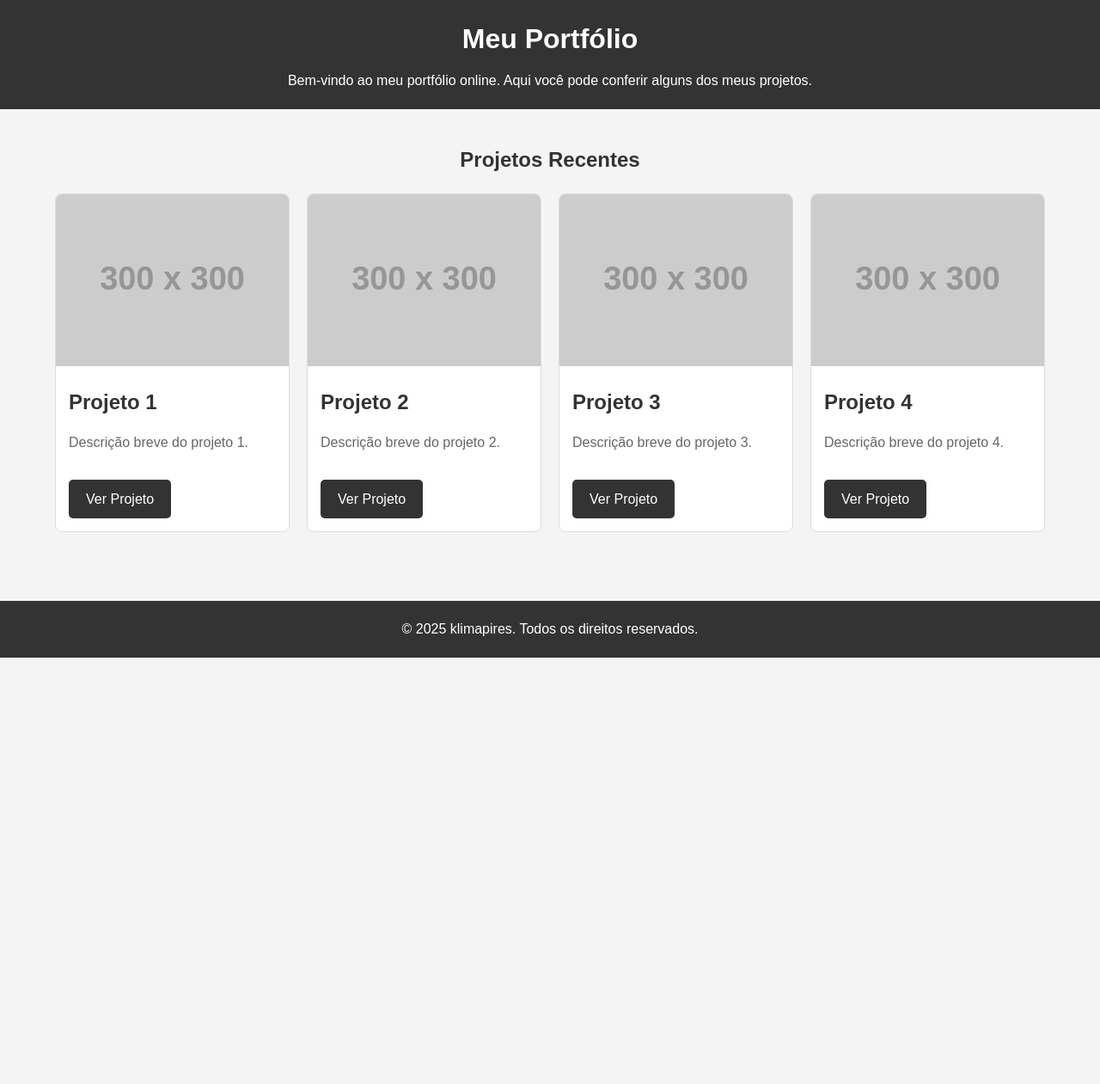
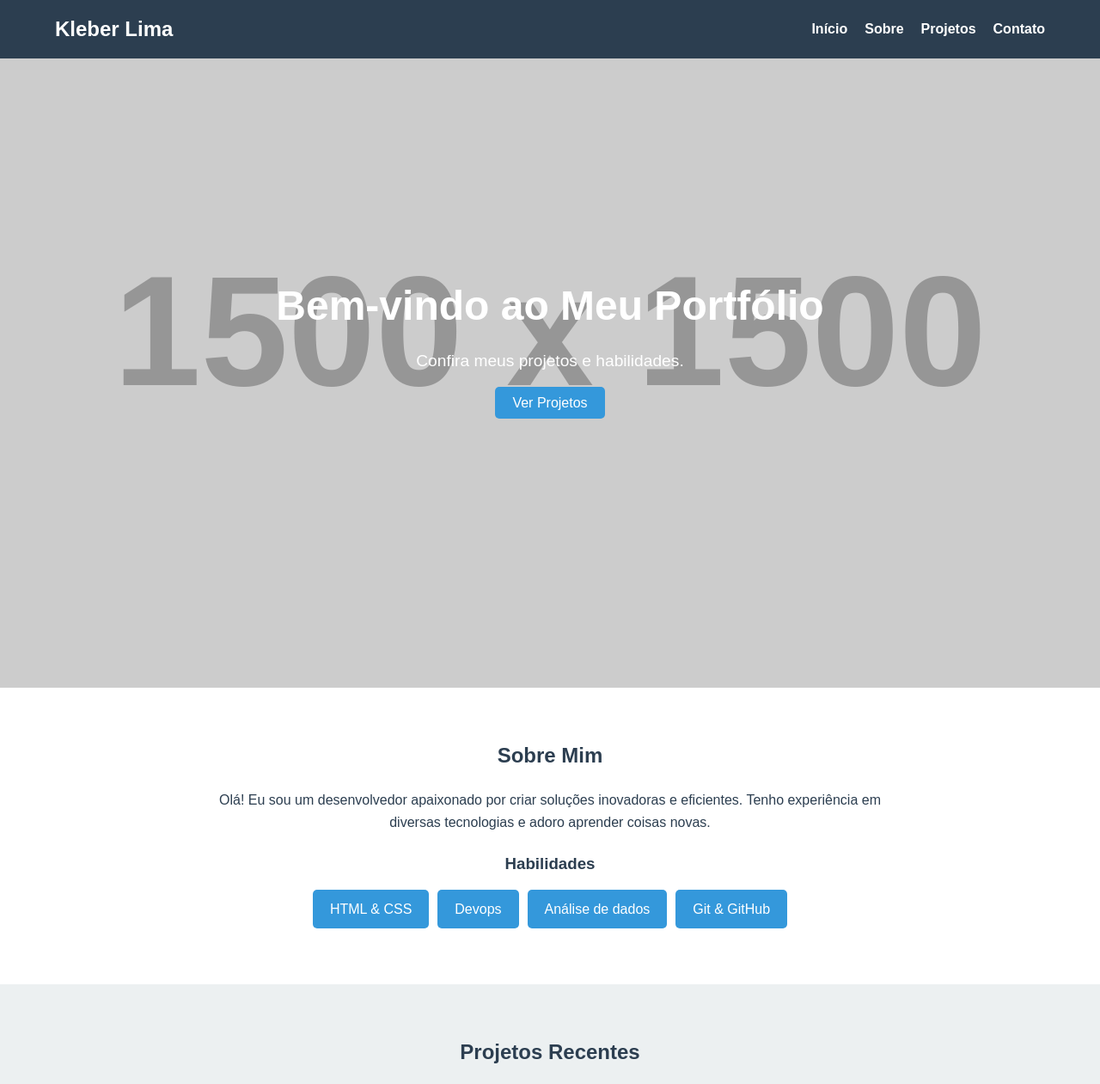
Before and after one commit to klimapires/klimapires, a plain HTML site: page index.html in a window 1280 px wide. Shown: the top 1261 px of the page at 86% size. Before the commit the page ends 800 px from the top, so only its background shows below. Drawn offline with Linux system fonts and the light colour scheme; placeholder pictures from the web are drawn by us.

Commit message:
Melhorando a base do portfolio

```diff
--- a/index.html
+++ b/index.html
@@ -3,18 +3,47 @@
 <head>
     <meta charset="UTF-8">
     <meta name="viewport" content="width=device-width, initial-scale=1.0">
-    <title>Kleber Lima</title>
+    <title>Meu Portfólio</title>
     <link rel="stylesheet" href="styles.css">
 </head>
 <body>
-    <header>
+    <nav id="navbar">
         <div class="container">
-            <h1>Meu Portfólio</h1>
-            <p>Bem-vindo ao meu portfólio online. Aqui você pode conferir alguns dos meus projetos.</p>
+            <h1>Kleber Lima</h1>
+            <ul>
+                <li><a href="#home">Início</a></li>
+                <li><a href="#about">Sobre</a></li>
+                <li><a href="#projects">Projetos</a></li>
+                <li><a href="#contact">Contato</a></li>
+            </ul>
         </div>
-    </header>
+    </nav>
 
-    <section class="projects">
+    <section id="home" class="hero">
+        <div class="container">
+            <h2>Bem-vindo ao Meu Portfólio</h2>
+            <p>Confira meus projetos e habilidades.</p>
+            <a href="#projects" class="btn">Ver Projetos</a>
+        </div>
+    </section>
+
+    <section id="about" class="about">
+        <div class="container">
+            <h2>Sobre Mim</h2>
+            <p>Olá! Eu sou um desenvolvedor apaixonado por criar soluções inovadoras e eficientes. Tenho experiência em diversas tecnologias e adoro aprender coisas novas.</p>
+            <div class="skills">
+                <h3>Habilidades</h3>
+                <ul>
+                    <li>HTML & CSS</li>
+                    <li>Devops</li>
+                    <li>Análise de dados</li>
+                    <li>Git & GitHub</li>
+                </ul>
+            </div>
+        </div>
+    </section>
+
+    <section id="projects" class="projects">
         <div class="container">
             <h2>Projetos Recentes</h2>
             <div class="project-grid">
@@ -46,10 +75,25 @@
         </div>
     </section>
 
+    <section id="contact" class="contact">
+        <div class="container">
+            <h2>Contato</h2>
+            <p>Se você quiser entrar em contato comigo, sinta-se à vontade para enviar uma mensagem.</p>
+            <form action="#" method="post">
+                <input type="text" name="name" placeholder="Seu Nome" required>
+                <input type="email" name="email" placeholder="Seu Email" required>
+                <textarea name="message" placeholder="Sua Mensagem" required></textarea>
+                <button type="submit" class="btn">Enviar Mensagem</button>
+            </form>
+        </div>
+    </section>
+
     <footer>
         <div class="container">
             <p>&copy; 2025 klimapires. Todos os direitos reservados.</p>
         </div>
     </footer>
+
+    <script src="scripts.js"></script>
 </body>
 </html>
--- a/styles.css
+++ b/styles.css
@@ -8,8 +8,8 @@
 body {
     font-family: Arial, sans-serif;
     line-height: 1.6;
-    background-color: #f4f4f4;
-    color: #333;
+    background-color: #ecf0f1;
+    color: #2c3e50;
 }
 
 .container {
@@ -18,24 +18,137 @@ body {
     margin: 0 auto;
 }
 
-header {
-    background: #333;
-    color: #fff;
-    padding: 20px 0;
+/* Navegação */
+#navbar {
+    background: #2c3e50;
+    color: #ffffff;
+    padding: 15px 0;
+    position: fixed;
+    width: 100%;
+    top: 0;
+    z-index: 1000;
+}
+
+#navbar .container {
+    display: flex;
+    justify-content: space-between;
+    align-items: center;
+}
+
+#navbar h1 {
+    margin: 0;
+    color: #ffffff;
+}
+
+#navbar ul {
+    list-style: none;
+    display: flex;
+}
+
+#navbar ul li {
+    margin-left: 20px;
+}
+
+#navbar ul li a {
+    color: #ffffff;
+    text-decoration: none;
+    font-weight: bold;
+    transition: color 0.3s ease;
+}
+
+#navbar ul li a:hover {
+    color: #3498db;
+}
+
+/* Hero Section */
+.hero {
+    background: url('https://via.placeholder.com/1500') no-repeat center center/cover;
+    color: #ffffff;
+    height: 100vh;
+    display: flex;
+    align-items: center;
     text-align: center;
 }
 
-header h1 {
+.hero h2 {
+    font-size: 3em;
     margin-bottom: 10px;
 }
 
+.hero p {
+    font-size: 1.2em;
+    margin-bottom: 20px;
+}
+
+.hero .btn {
+    background: #3498db;
+    border: none;
+    padding: 10px 20px;
+    font-size: 1em;
+    cursor: pointer;
+    transition: background 0.3s ease;
+    color: #ffffff;
+    text-decoration: none;
+    border-radius: 5px;
+}
+
+.hero .btn:hover {
+    background: #2980b9;
+}
+
+/* Sobre */
+.about {
+    padding: 60px 0;
+    background: #ffffff;
+}
+
+.about h2 {
+    text-align: center;
+    margin-bottom: 20px;
+    color: #2c3e50;
+}
+
+.about p {
+    text-align: center;
+    max-width: 800px;
+    margin: 0 auto 20px;
+    color: #2c3e50;
+}
+
+.skills {
+    text-align: center;
+}
+
+.skills h3 {
+    margin-bottom: 10px;
+    color: #2c3e50;
+}
+
+.skills ul {
+    list-style: none;
+    display: flex;
+    justify-content: center;
+    flex-wrap: wrap;
+}
+
+.skills ul li {
+    background: #3498db;
+    color: #ffffff;
+    padding: 10px 20px;
+    margin: 5px;
+    border-radius: 5px;
+}
+
+/* Projetos */
 .projects {
-    padding: 40px 0;
+    padding: 60px 0;
+    background: #ecf0f1;
 }
 
 .projects h2 {
     text-align: center;
     margin-bottom: 20px;
+    color: #2c3e50;
 }
 
 .project-grid {
@@ -45,8 +158,8 @@ header h1 {
 }
 
 .project-card {
-    background: #fff;
-    border: 1px solid #ddd;
+    background: #ffffff;
+    border: 1px solid #bdc3c7;
     border-radius: 8px;
     overflow: hidden;
     transition: transform 0.3s ease, box-shadow 0.3s ease;
@@ -66,6 +179,7 @@ header h1 {
 .project-card h3 {
     padding: 15px;
     font-size: 1.5em;
+    color: #2c3e50;
 }
 
 .project-card p {
@@ -73,24 +187,74 @@ header h1 {
     color: #666;
 }
 
-.btn {
+.project-card .btn {
     display: inline-block;
     margin: 15px;
     padding: 10px 20px;
-    background: #333;
-    color: #fff;
+    background: #3498db;
+    color: #ffffff;
     text-decoration: none;
     border-radius: 5px;
     transition: background 0.3s ease;
 }
 
-.btn:hover {
-    background: #555;
+.project-card .btn:hover {
+    background: #2980b9;
 }
 
+/* Contato */
+.contact {
+    padding: 60px 0;
+    background: #ffffff;
+}
+
+.contact h2 {
+    text-align: center;
+    margin-bottom: 20px;
+    color: #2c3e50;
+}
+
+.contact p {
+    text-align: center;
+    max-width: 800px;
+    margin: 0 auto 20px;
+    color: #2c3e50;
+}
+
+.contact form {
+    display: flex;
+    flex-direction: column;
+    align-items: center;
+}
+
+.contact form input,
+.contact form textarea {
+    width: 100%;
+    max-width: 500px;
+    padding: 10px;
+    margin: 10px 0;
+    border: 1px solid #bdc3c7;
+    border-radius: 5px;
+}
+
+.contact form button {
+    background: #3498db;
+    color: #ffffff;
+    padding: 10px 20px;
+    border: none;
+    border-radius: 5px;
+    cursor: pointer;
+    transition: background 0.3s ease;
+}
+
+.contact form button:hover {
+    background: #2980b9;
+}
+
+/* Rodapé */
 footer {
-    background: #333;
-    color: #fff;
+    background: #2c3e50;
+    color: #ffffff;
     text-align: center;
     padding: 20px 0;
     margin-top: 40px;
```
Also changed, not shown: script.js (added, +27 -0 lines).
